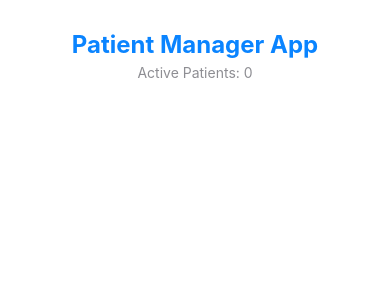
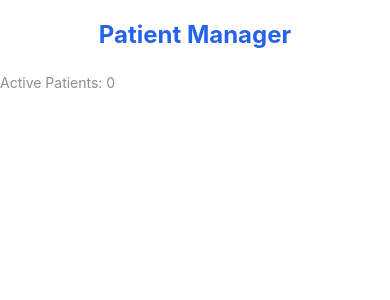
Before and after one commit to Matias272/Pacient-Manager, a React Native app: screen / in a window 390 px wide. Shown: the top 300 px of the page. Built offline with nearby package versions, Linux system fonts and the light colour scheme.

Commit message:
refactor: restructure App component and implement patient storage functionality

```diff
--- a/App.js
+++ b/App.js
@@ -1,46 +1,55 @@
-import React, { useState } from 'react';
-import { StyleSheet, Text, View, StatusBar } from 'react-native';
-import { SafeAreaProvider, SafeAreaView } from 'react-native-safe-area-context';
+import React, { useState } from "react";
+import { StyleSheet, Text, View, StatusBar } from "react-native";
+import { SafeAreaProvider, SafeAreaView } from "react-native-safe-area-context";
 
+// Main application component
 export default function App() {
-  const [testPatientCount, setTestPatientCount] = useState(0);
-
   return (
     <SafeAreaProvider>
-      <SafeAreaView style={styles.container}>
-        <StatusBar barStyle="light-content" backgroundColor="#1C1C1E" />
-
-        <View style={styles.card}>
-          <Text style={styles.title}>Patient Manager App</Text>
-          <Text style={styles.counterText}>Active Patients: {testPatientCount}</Text>
-        </View>
-
-      </SafeAreaView>
+      <Content />
     </SafeAreaProvider>
   );
 }
 
+// Content for the application
+function Content() {
+  const [testPatientCount, setTestPatientCount] = useState(0);
+  return (
+    <SafeAreaView style={styles.container}>
+      <StatusBar barStyle="dark-content" backgroundColor="#0202c7" />
+
+      <View style={styles.header}>
+        <Text style={styles.title}>Patient Manager</Text>
+      </View>
+      <Text style={styles.counterText}>
+        Active Patients: {testPatientCount}
+      </Text>
+    </SafeAreaView>
+  );
+}
+// Styles for the application
 const styles = StyleSheet.create({
   container: {
     flex: 1,
-    backgroundColor: '#fff',
-    alignItems: 'center',
   },
-  card: {
-    padding: 30,
-    borderRadius: 20,
-    width: '85%',
-    alignItems: 'center',
+  header: {
+    padding: 20,
+    alignItems: "center",
   },
   title: {
-    color: '#FFFFFF',
+    color: "#2563EB",
     fontSize: 24,
-    fontWeight: 'bold',
-    color: '#0A84FF',
+    fontWeight: "bold",
     marginBottom: 5,
   },
+  subtitle: {
+    color: "#0A84FF",
+    fontSize: 16,
+    fontWeight: "600",
+    marginBottom: 20,
+  },
   counterText: {
-    color: '#8E8E93',
+    color: "#8E8E93",
     fontSize: 14,
   },
 });
--- a/package.json
+++ b/package.json
@@ -14,7 +14,7 @@
     "react": "19.1.0",
     "react-dom": "19.1.0",
     "react-native": "0.81.5",
-    "react-native-safe-area-context": "^5.7.0",
+    "react-native-safe-area-context": "^5.6.0",
     "react-native-web": "^0.21.0"
   },
   "private": true
```
Also changed, not shown: src/components/search.js (added, +7 -0 lines), src/utils/storage.js (added, +26 -0 lines), 1 other file (tests, documents, lock files or other folders).
